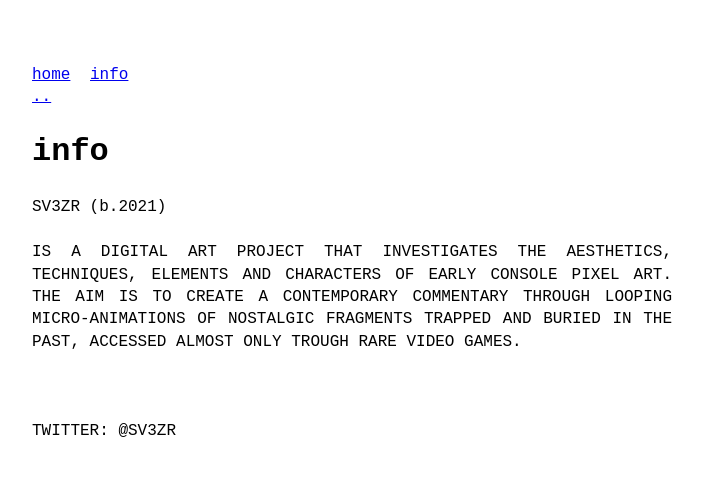
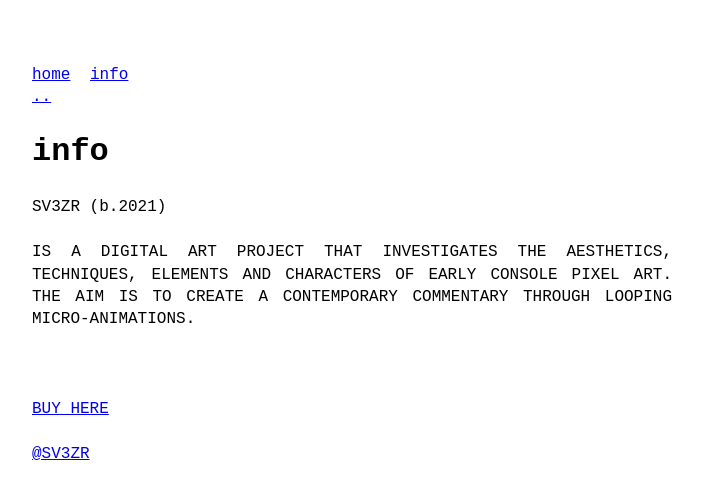
Before and after one commit to odaniloluna/odaniloluna.github.io, a Jekyll site: the page built from about.md, in a window 1280 px wide. Shown: the top 499 px of the page, without its empty margins (288-991 px from the left). Built offline with Jekyll 4.4.1, drawn with Linux system fonts in a browser that asks for light colours.

Commit message:
Update about.md

```diff
--- a/about.md
+++ b/about.md
@@ -8,9 +8,12 @@ title: info
 SV3ZR (b.2021)
 <br>
 <br>
-IS A DIGITAL ART PROJECT THAT INVESTIGATES THE AESTHETICS, TECHNIQUES, ELEMENTS AND CHARACTERS OF EARLY CONSOLE PIXEL ART. THE AIM IS TO CREATE A CONTEMPORARY COMMENTARY THROUGH LOOPING MICRO-ANIMATIONS OF NOSTALGIC FRAGMENTS TRAPPED AND BURIED IN THE PAST, ACCESSED ALMOST ONLY TROUGH RARE VIDEO GAMES.
+IS A DIGITAL ART PROJECT THAT INVESTIGATES THE AESTHETICS, TECHNIQUES, ELEMENTS AND CHARACTERS OF EARLY CONSOLE PIXEL ART. THE AIM IS TO CREATE A CONTEMPORARY COMMENTARY THROUGH LOOPING MICRO-ANIMATIONS.
 <br>
 <br>
 <br>
 <br>
-TWITTER: @SV3ZR
+<a href="https://objkt.com/users/tz1PTLtD5jsC78TE1w7Mfav2VfaEYTtYRTrz">BUY HERE</a>
+<br>
+<br>
+<a href="https://x.com/SV3ZR">@SV3ZR</a>
```
